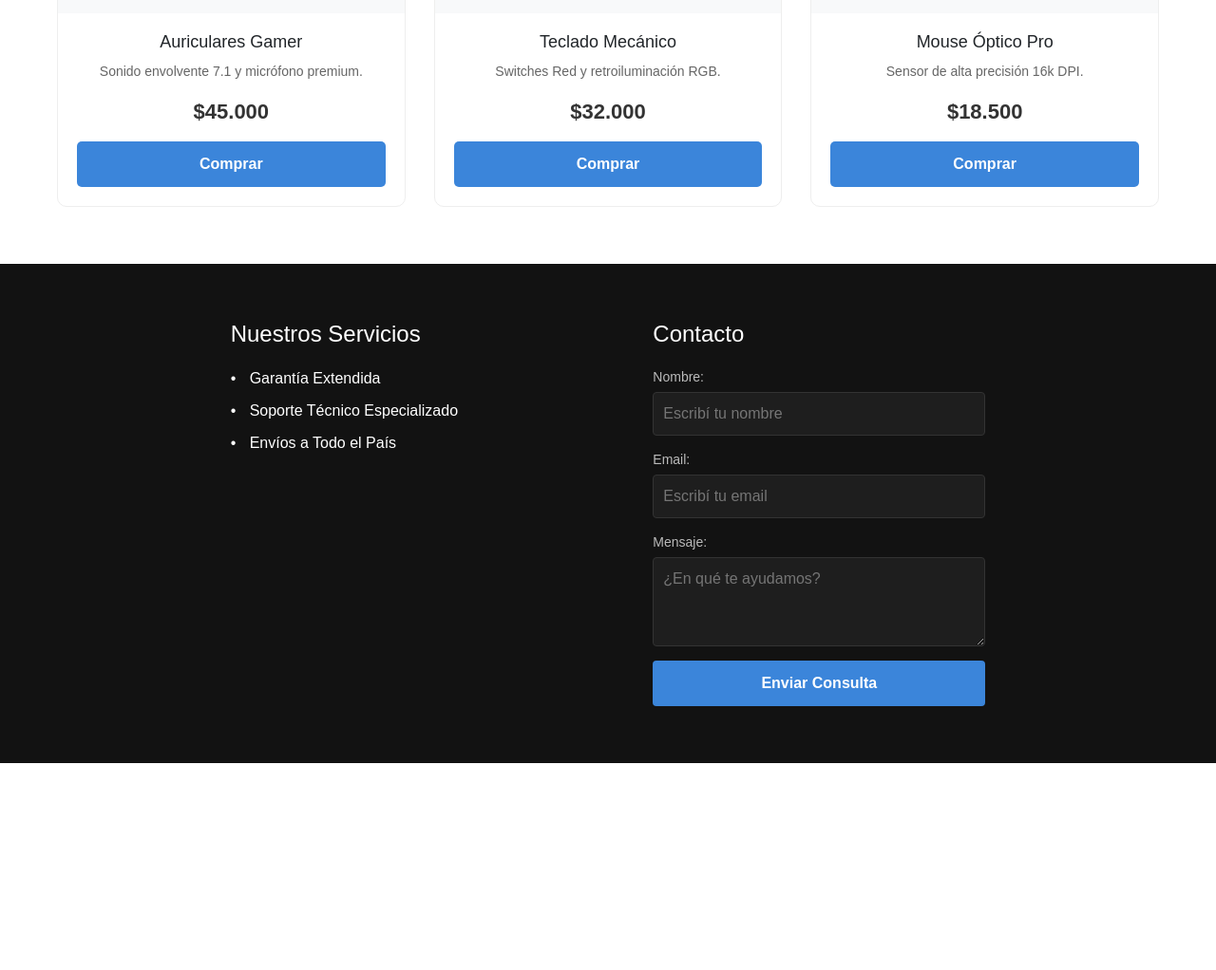
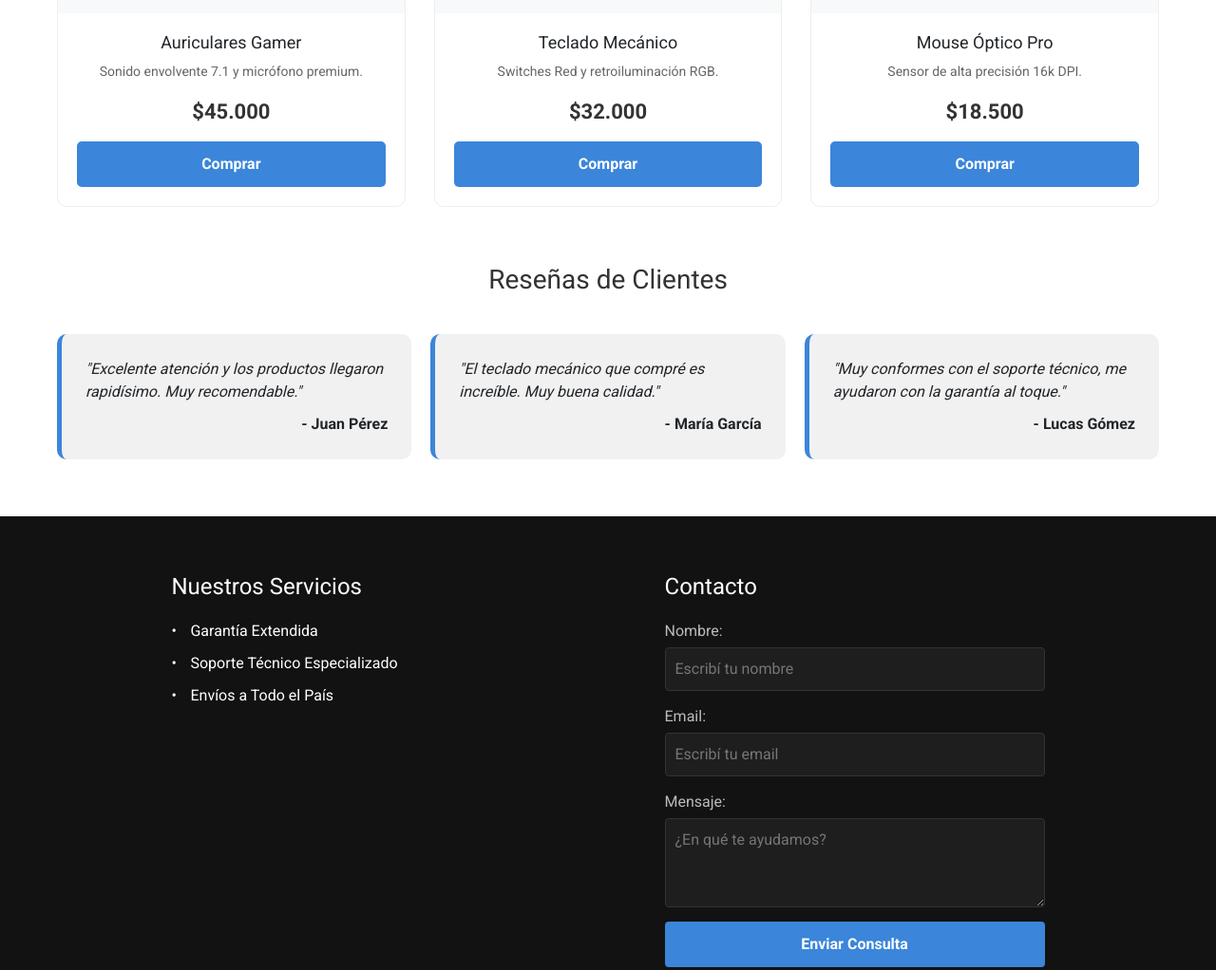
Before and after one commit to ThiagoOviedo/pre-entrega-tecnoproductos, a plain HTML site: page index.html in a window 1280 px wide. Shown: the part 972-1994 px from the top of the page at 95% size. Before the commit the page ends 1776 px from the top, so only its background shows below. Drawn offline with nearby package versions, Linux system fonts and the light colour scheme.

Commit message:
Add files via upload

```diff
--- a/index.css
+++ b/index.css
@@ -1,581 +1,261 @@
-/* RESET GENERAL */
-
-*{
-
+/* --- 1. CONFIGURACIÓN GENERAL --- */
+* {
     margin: 0;
-
     padding: 0;
-
     box-sizing: border-box;
-
 }
 
-
-
-/* BARRA SUPERIOR NEGRA */
-
-.barra-negra{
-
-    background-color: black;
-
-    width: 100%;
-
-    padding: 10px 50px;
-
+body {
+    font-family: 'Roboto', sans-serif;
 }
 
-
-
-/* CONTENEDOR LINKS BARRA NEGRA */
-
-.contenedorlinks-barra{
-
-    display: flex;
-
-    justify-content: space-between;
-
-    align-items: center;
-
+/* --- 2. HEADER Y NAVEGACIÓN --- */
+.barra-negra {
+    background-color: black;
+    width: 100%;
+    padding: 10px 50px;
 }
 
-
-
-/* LINKS BARRA NEGRA */
-
-.links-barranegra{
-
+.contenedorlinks-barra {
     display: flex;
-
-    gap: 20px;
-
+    justify-content: space-between;
+    align-items: center;
 }
 
-
-
-.links-barranegra a{
-
-    color: white;
-
-    text-decoration: none;
-
-    font-size: 14px;
-
+.links-barranegra {
+    display: flex;
+    gap: 20px;
 }
 
-
-
-/* REDES SOCIALES BARRA NEGRA */
-
-.redes-barranegra{
-
-    display: flex;
-
-    gap: 10px;
-
+.links-barranegra a {
+    color: white;
+    text-decoration: none;
+    font-size: 14px;
 }
 
-
-
-.redes-barranegra i{
-
-    color: white;
-
-    font-size: 18px;
-
+.redes-barranegra {
+    display: flex;
+    gap: 10px;
 }
 
-
-
-/* HEADER AZUL */
+.redes-barranegra i {
+    color: white;
+    font-size: 18px;
+}
 
 .barra-azul {
-
     background-color: rgb(59, 133, 218);
-
     min-height: 120px;
-
     width: 100%;
-
     display: flex;
-
     justify-content: center;
-
     padding: 10px 20px;
-
 }
 
-
-
-/* CONTENEDOR HEADER */
-
 .contenedor-header {
-
     width: 100%;
-
     max-width: 1200px;
-
     display: flex;
-
     justify-content: space-between;
-
     align-items: center;
-
     flex-wrap: wrap;
-
 }
 
-
-
-/* LOGO EMPRESA */
-
 .logocompania img {
-
     width: 150px;
-
     height: auto;
-
     margin: 10px 0;
-
 }
 
-
-
-/* BUSCADOR */
-
 .buscador {
-
     width: 100%;
-
     max-width: 600px;
-
     margin: 10px 0;
-
 }
 
-
-
-/* INPUT Y BOTÓN BUSCADOR */
-
 .input-group {
-
     border-radius: 25px;
-
     overflow: hidden;
-
     background-color: white;
-
 }
 
-
-
 .input-group .form-control {
-
     border: none;
-
     padding: 10px 20px;
-
     box-shadow: none;
-
 }
 
-
-
-/* CAROUSEL */
-
+/* --- 3. BANNER Y PRODUCTOS --- */
 .carousel-item img {
-
     width: 100%;
-
     height: auto;
-
     max-height: 450px;
-
     object-fit: contain;
-
-    background-color: rgb(0, 0, 0);
-
+    background-color: black;
 }
 
-
-
-/* FOOTER GENERAL */
-
-footer {
-
-    background-color: #121212;
-
-    padding: 60px 20px;
-
-    font-family: Arial, sans-serif;
-
-    color: white;
-
+.contenedor-productos {
+    max-width: 1200px;
+    margin: 60px auto;
+    padding: 0 20px;
 }
 
-
-
-/* CARDS DE PRODUCTOS */
-
-.contenedor-productos {
-
-    max-width: 1200px;
-
-    margin: 60px auto;
-
-    padding: 0 20px;
-
-    font-family: Arial, sans-serif;
-
+.titulo-seccion {
+    text-align: center;
+    margin-bottom: 40px;
+    font-size: 28px;
+    color: #333;
 }
 
-
-
-/* TITULO SECCIÓN */
-
-.titulo-seccion {
-
-    text-align: center;
-
-    margin-bottom: 40px;
-
-    font-size: 28px;
-
-    color: #333;
-
+.grilla-productos {
+    display: grid;
+    grid-template-columns: repeat(auto-fit, minmax(280px, 1fr));
+    gap: 30px;
 }
 
-
-
-/* GRILLA PRODUCTOS */
-
-.grilla-productos {
-
-    display: grid;
-
-    grid-template-columns: repeat(auto-fit, minmax(280px, 1fr));
-
-    gap: 30px;
-
+.card-producto {
+    background-color: white;
+    border: 1px solid #eee;
+    border-radius: 10px;
+    overflow: hidden;
+    transition: 0.3s;
+    display: flex;
+    flex-direction: column;
 }
 
-
-
-/* CARD PRODUCTO */
-
-.card-producto {
-
-    background-color: white;
-
-    border: 1px solid #eee;
-
-    border-radius: 10px;
-
-    overflow: hidden;
-
-    transition: 0.3s;
-
-    display: flex;
-
-    flex-direction: column;
-
+.card-producto:hover {
+    transform: translateY(-5px);
+    box-shadow: 0 10px 20px rgba(0,0,0,0.1);
 }
 
-
-
-/* HOVER CARD PRODUCTO */
-
-.card-producto:hover {
-
-    transform: translateY(-5px);
-
-    box-shadow: 0 10px 20px rgba(0,0,0,0.1);
-
+.imagen-box {
+    background-color: #f8f9fa;
+    height: 220px;
+    display: flex;
+    justify-content: center;
+    align-items: center;
 }
 
-
-
-/* CONTENEDOR IMAGEN PRODUCTO */
-
-.imagen-box {
-
-    background-color: #f8f9fa;
-
-    height: 220px;
-
-    display: flex;
-
-    justify-content: center;
-
-    align-items: center;
-
+.imagen-box img {
+    max-height: 85%;
+    max-width: 85%;
+    object-fit: contain;
 }
 
-
-
-/* IMAGEN PRODUCTO */
-
-.imagen-box img {
-
-    max-height: 85%;
-
-    max-width: 85%;
-
-    object-fit: contain;
-
+.info-box {
+    padding: 20px;
+    text-align: center;
 }
 
+.info-box h3 { font-size: 18px; margin-bottom: 10px; }
+.info-box p { font-size: 14px; color: #666; margin-bottom: 15px; }
+.precio { display: block; font-size: 22px; font-weight: bold; color: #333; margin-bottom: 15px; }
 
-
-/* INFO CARD PRODUCTO */
-
-.info-box {
-
-    padding: 20px;
-
-    text-align: center;
-
+.btn-comprar {
+    width: 100%;
+    padding: 12px;
+    background-color: #3b85da;
+    color: white;
+    border: none;
+    border-radius: 5px;
+    font-weight: bold;
+    cursor: pointer;
+    transition: 0.3s;
 }
 
+.btn-comprar:hover { background-color: #2a6bbd; }
 
-
-/* TITULO PRODUCTO */
-
-.info-box h3 {
-
-    font-size: 18px;
-
-    margin-bottom: 10px;
-
+/* --- 4. SECCIÓN RESEÑAS (GRID) --- */
+.resenas {
+    max-width: 1200px;
+    margin: 60px auto;
+    padding: 0 20px;
 }
 
-
-
-/* DESCRIPCIÓN PRODUCTO */
-
-.info-box p {
-
-    font-size: 14px;
-
-    color: #666;
-
-    margin-bottom: 15px;
-
+.grilla-resenas {
+    display: grid;
+    grid-template-columns: repeat(auto-fit, minmax(250px, 1fr));
+    gap: 20px;
 }
 
-
-
-/* PRECIO PRODUCTO */
-
-.precio {
-
-    display: block;
-
-    font-size: 22px;
-
-    font-weight: bold;
-
-    color: #333;
-
-    margin-bottom: 15px;
-
+.card-resena {
+    background-color: #f1f1f1;
+    padding: 25px;
+    border-radius: 10px;
+    border-left: 5px solid #3b85da;
 }
 
+.card-resena p { font-style: italic; margin-bottom: 10px; }
+.card-resena span { font-weight: bold; display: block; text-align: right; }
 
-
-/* BOTÓN COMPRAR */
-
-.btn-comprar {
-
-    width: 100%;
-
-    padding: 12px;
-
-    background-color: #3b85da;
-
+/* --- 5. FOOTER Y CONTACTO (PC) --- */
+footer {
+    background-color: #121212;
+    padding: 60px 20px;
     color: white;
-
-    border: none;
-
-    border-radius: 5px;
-
-    font-weight: bold;
-
-    cursor: pointer;
-
-    transition: 0.3s;
-
 }
 
-
-
-/* HOVER BOTÓN COMPRAR */
-
-.btn-comprar:hover {
-
-    background-color: #2a6bbd;
-
+.footer-container {
+    display: flex;
+    justify-content: space-around;
+    align-items: flex-start;
+    max-width: 1200px;
+    margin: 0 auto;
+    flex-wrap: wrap;
 }
 
+.footer-info h3 { font-size: 24px; margin-bottom: 20px; }
+.footer-info ul { list-style: none; padding: 0; }
+.footer-info li { margin-bottom: 10px; position: relative; padding-left: 20px; }
+.footer-info li::before { content: "•"; position: absolute; left: 0; color: white; }
 
-
-/* CONTENEDOR FOOTER */
-
-.footer-container {
-
-    display: flex;
-
-    justify-content: space-around;
-
-    align-items: flex-start;
-
-    max-width: 1000px;
-
-    margin: 0 auto;
-
-    flex-wrap: wrap;
-
+.contacto-basico {
+    width: 100%;
+    max-width: 400px;
 }
 
+.contacto-basico h2 { font-size: 24px; margin-bottom: 20px; }
+.contacto-basico label { display: block; margin-bottom: 5px; color: #bbb; }
 
-
-/* INFORMACIÓN FOOTER */
-
-.footer-info h3 {
-
-    font-size: 24px;
-
-    margin-bottom: 20px;
-
+.contacto-basico input,
+.contacto-basico textarea {
+    width: 100%;
+    background-color: #1e1e1e;
+    border: 1px solid #333;
+    color: white;
+    padding: 10px;
+    margin-bottom: 15px;
+    border-radius: 4px;
+    box-sizing: border-box;
 }
 
-
-
-/* LISTA FOOTER */
-
-.footer-info ul {
-
-    list-style: none;
-
-    padding: 0;
-
+.contacto-basico button {
+    width: 100%;
+    background-color: #3b85da;
+    color: white;
+    padding: 12px;
+    border: none;
+    border-radius: 4px;
+    font-weight: bold;
+    cursor: pointer;
 }
 
+/* --- 6. DISEÑO RESPONSIVO (AL FINAL) --- */
+@media (max-width: 768px) {
+    .footer-container {
+        flex-direction: column;
+        align-items: center;
+        text-align: center;
+    }
 
+    .contacto-basico {
+        margin-top: 40px;
+        max-width: 100%;
+        padding: 0 20px;
+    }
 
-.footer-info li {
-
-    margin-bottom: 10px;
-
-    position: relative;
-
-    padding-left: 20px;
-
+    .contacto-basico h2,
+    .contacto-basico label {
+        text-align: center;
+    }
 }
-
-
-
-/* PUNTITOS LISTA */
-
-.footer-info li::before {
-
-    content: "•";
-
-    color: white;
-
-    position: absolute;
-
-    left: 0;
-
-}
-
-
-
-/* FORMULARIO CONTACTO */
-
-.contacto-basico {
-
-    width: 100%;
-
-    max-width: 350px;
-
-}
-
-
-
-/* TITULO FORMULARIO */
-
-.contacto-basico h2 {
-
-    font-size: 24px;
-
-    margin-bottom: 20px;
-
-    text-align: left;
-
-}
-
-
-
-/* LABELS FORMULARIO */
-
-.contacto-basico label {
-
-    display: block;
-
-    margin-bottom: 5px;
-
-    font-size: 14px;
-
-    color: #bbb;
-
-}
-
-
-
-/* INPUTS Y TEXTAREA */
-
-.contacto-basico input,
-
-.contacto-basico textarea {
-
-    width: 100%;
-
-    background-color: #1e1e1e;
-
-    border: 1px solid #333;
-
-    color: white;
-
-    padding: 10px;
-
-    margin-bottom: 15px;
-
-    border-radius: 4px;
-
-    box-sizing: border-box;
-
-}
-
-
-
-/* BOTÓN FORMULARIO */
-
-.contacto-basico button {
-
-    width: 100%;
-
-    background-color: #3b85da;
-
-    color: white;
-
-    padding: 12px;
-
-    border: none;
-
-    border-radius: 4px;
-
-    font-weight: bold;
-
-    cursor: pointer;
-
-}
--- a/index.html
+++ b/index.html
@@ -7,6 +7,9 @@
 
     <!-- BOXICONS -->
     <link href='https://unpkg.com/boxicons@2.1.4/css/boxicons.min.css' rel='stylesheet'>
+
+    <!-- FUENTES GOOGLE -->
+    <link href="https://fonts.googleapis.com/css2?family=Roboto:wght@400;700&display=swap" rel="stylesheet">
 
     <!-- CONFIGURACIÓN GENERAL -->
     <meta charset="UTF-8">
@@ -210,7 +213,23 @@
 
     </section>
 
-</main>
+</main> <section class="resenas">
+    <h2 class="titulo-seccion">Reseñas de Clientes</h2>
+    <div class="grilla-resenas">
+        <div class="card-resena">
+            <p>"Excelente atención y los productos llegaron rapidísimo. Muy recomendable."</p>
+            <span>- Juan Pérez</span>
+        </div>
+        <div class="card-resena">
+            <p>"El teclado mecánico que compré es increíble. Muy buena calidad."</p>
+            <span>- María García</span>
+        </div>
+        <div class="card-resena">
+            <p>"Muy conformes con el soporte técnico, me ayudaron con la garantía al toque."</p>
+            <span>- Lucas Gómez</span>
+        </div>
+    </div>
+</section>
 
 
     <!-- FOOTER -->
```
